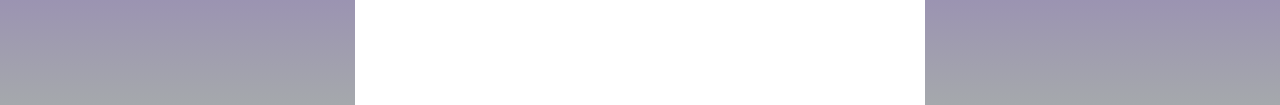
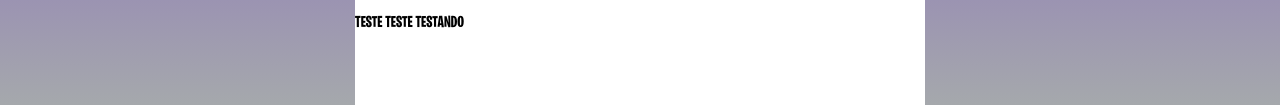
Before and after one commit to carineeuf/fornitre, a plain HTML site: page index.html in a window 1280 px wide. Shown: the part 305-410 px from the top of the page. Drawn offline with nearby package versions, Linux system fonts and the light colour scheme.

Commit message:
Update index.html

```diff
--- a/index.html
+++ b/index.html
@@ -29,6 +29,8 @@
         <div>
             <p> #1</p>
         </div>
+
+        <span id="teste">TESTE TESTE TESTANDO</span>
     </main>
 </div>
 </body>
```
